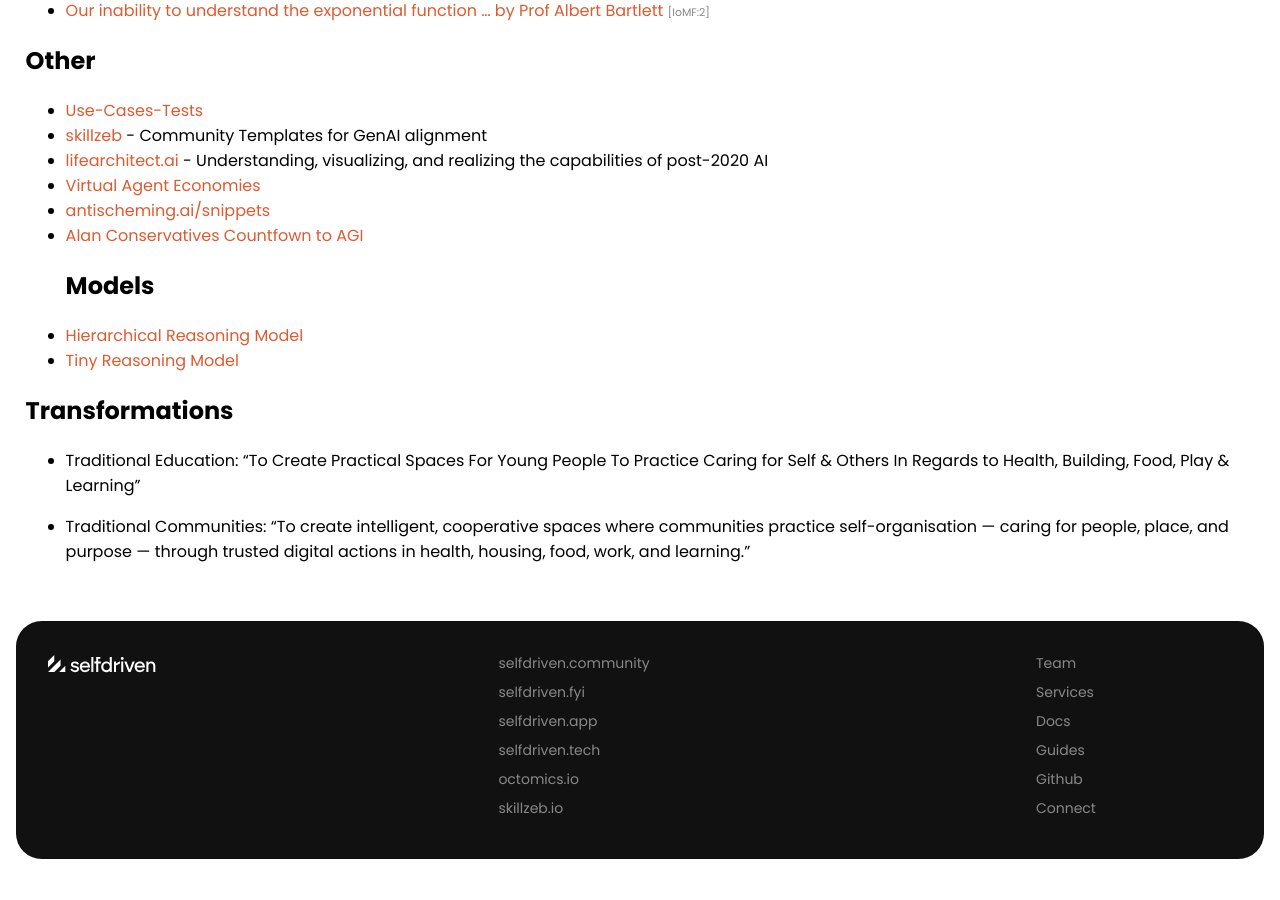
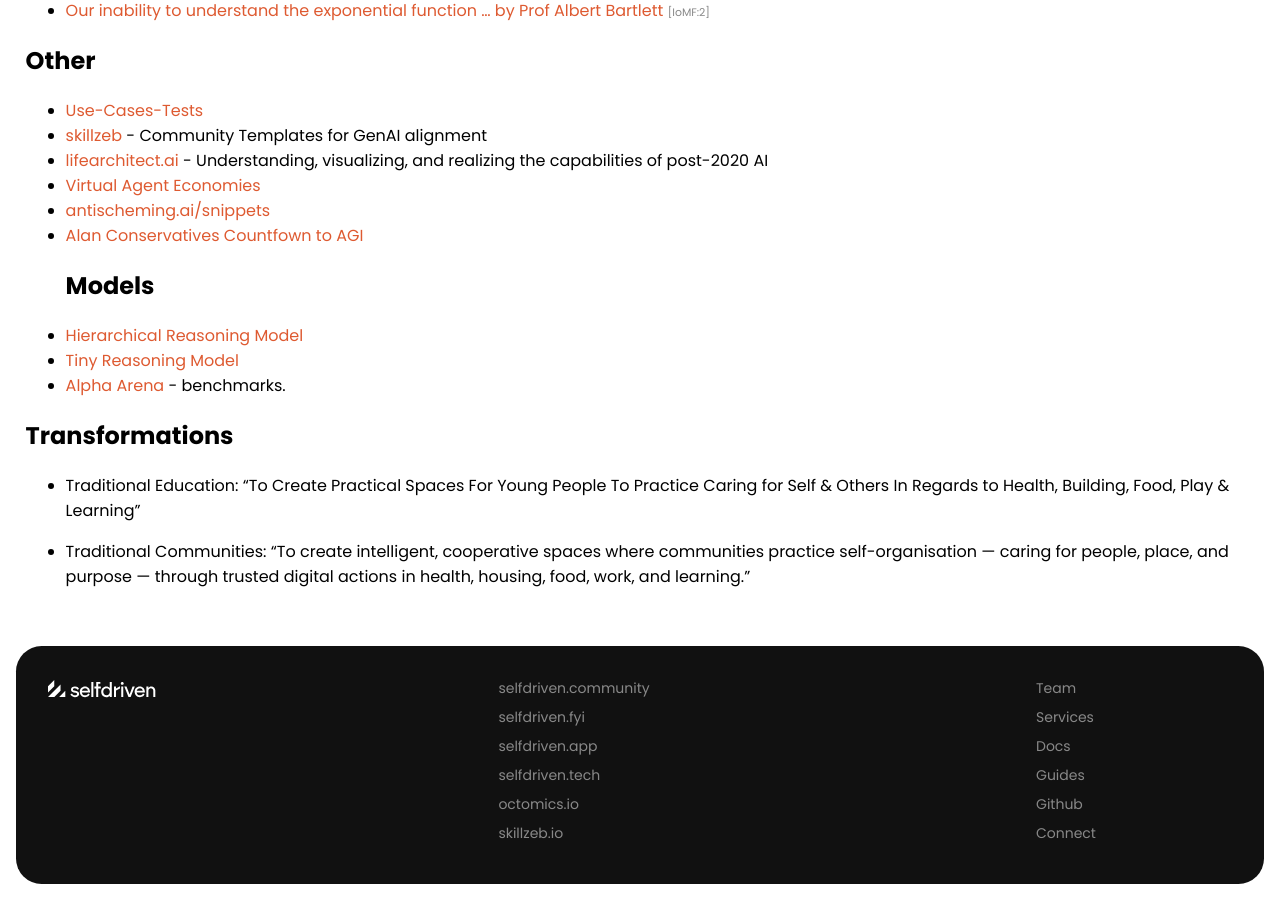
Before and after one commit to selfdriven-foundation/selfdriven-ai, a Jekyll site: the page built from docs/pages/research.md, in a window 1280 px wide and 900 px high, scrolled down 1536 px. Built offline with Jekyll 4.4.1, drawn with Linux system fonts in a browser that asks for light colours; before the commit the page ends 2411 px from its top, so only the background shows below that.

Commit message:
Update research.md

```diff
--- a/docs/pages/research.md
+++ b/docs/pages/research.md
@@ -70,6 +70,7 @@
 ## Models
 - [Hierarchical Reasoning Model](https://github.com/sapientinc/HRM)
 - [Tiny Reasoning Model](https://github.com/SamsungSAILMontreal/TinyRecursiveModels)
+- [Alpha Arena](https://nof1.ai/) - benchmarks.
 
 ## Transformations
 - Traditional Education: "To Create Practical Spaces For Young People To Practice Caring for Self & Others In Regards to Health, Building, Food, Play & Learning"
```
